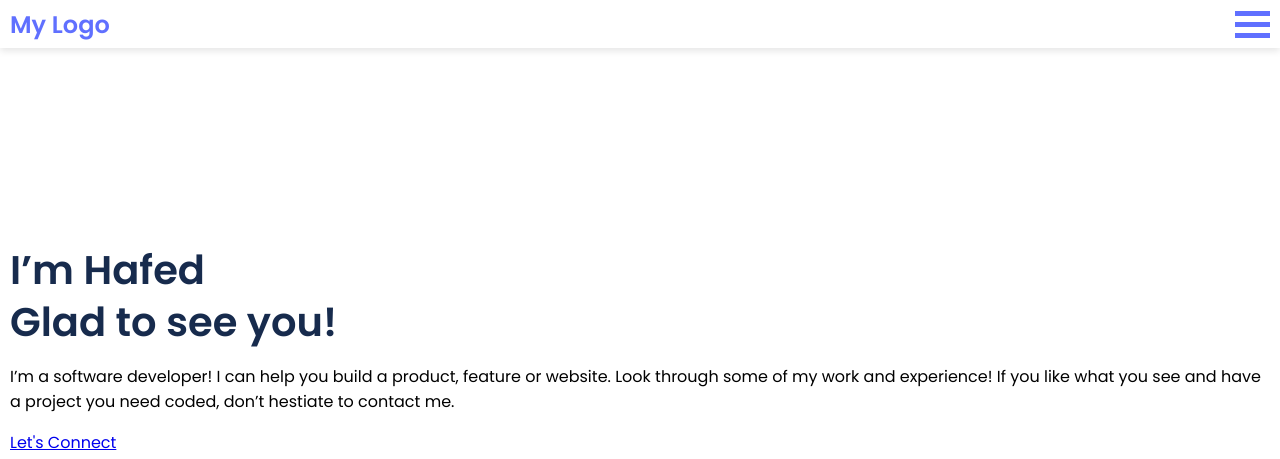
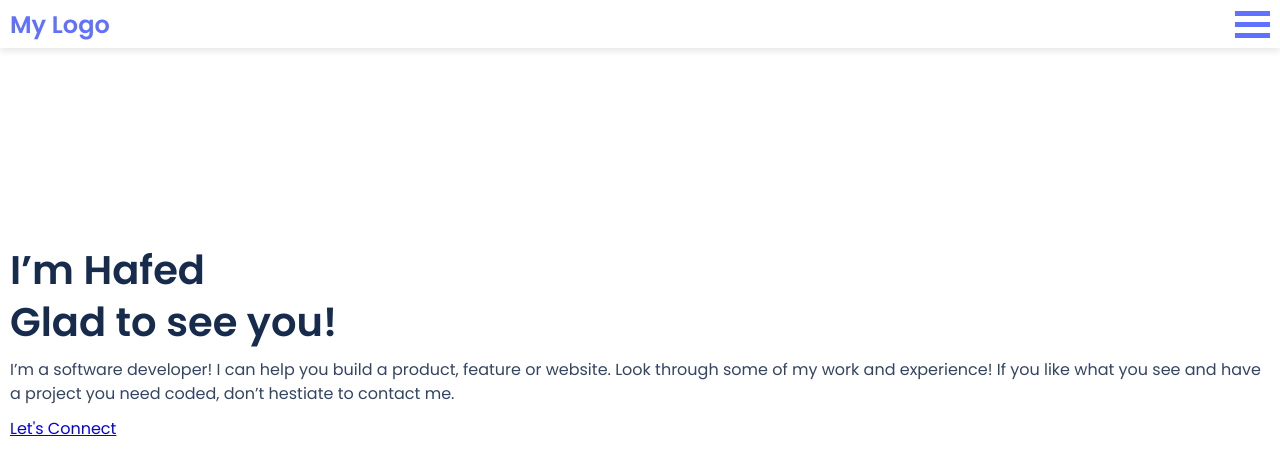
Before and after one commit to hafedEfheij/Portfolio-setup-and-mobile-first, a website: page index.html in a window 1280 px wide. Shown: the top 459 px of the page. Drawn offline with Linux system fonts and the light colour scheme.

Commit message:
Design for headline

```diff
--- a/styles.css
+++ b/styles.css
@@ -68,3 +68,11 @@ header {
   display: flex;
   align-items: flex-end;
 }
+
+.headline-text {
+  margin: 10px 0;
+  padding: 0;
+  font-size: 16px;
+  line-height: 24px;
+  color: #344563;
+}
```
